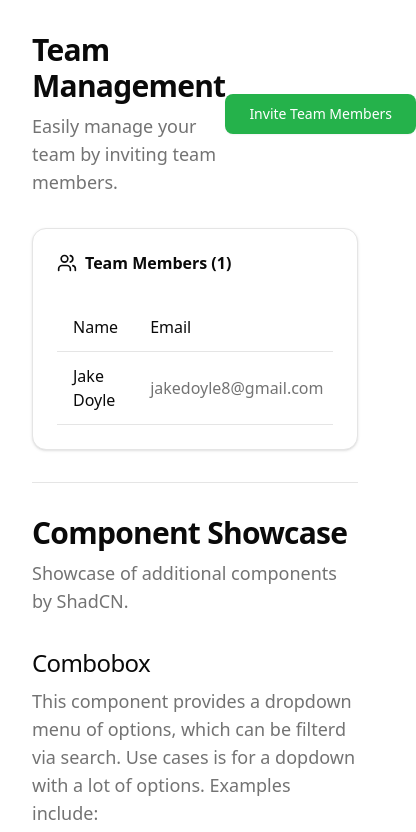
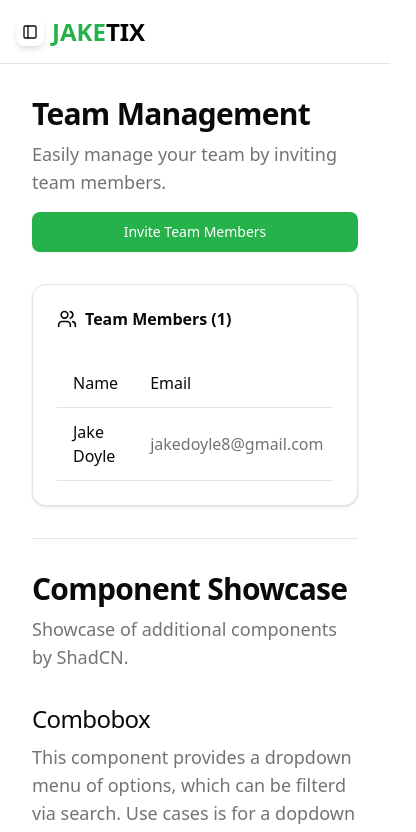
Before and after one commit to roumel00/demotix, a Next.js app: page / in a window 390 px wide. Shown: the top 832 px of the page, 416 px wide, since content can reach past the window. Built offline with nearby package versions, Linux system fonts and the light colour scheme.

Commit message:
adding mobile responsiveness and sidebar trigger for mobile view

```diff
--- a/app/layout.js
+++ b/app/layout.js
@@ -1,7 +1,7 @@
 import { Geist, Geist_Mono, Anton } from "next/font/google";
 import "./globals.css";
 import { Toaster } from "@/components/ui/sonner";
-import { SidebarProvider } from "@/components/ui/sidebar";
+import { SidebarProvider, SidebarTrigger, SidebarInset } from "@/components/ui/sidebar";
 import { AppSidebar } from "@/components/app-sidebar";
 
 const geistSans = Geist({
@@ -33,7 +33,18 @@ export default function RootLayout({ children }) {
       >
         <SidebarProvider>
           <AppSidebar />
-          {children}
+          <SidebarInset>
+            <div className="flex h-16 items-center gap-2 border-b px-4 md:hidden">
+              <SidebarTrigger />
+              <div className="flex items-center gap-2">
+                <h1 className="text-2xl font-bold">
+                  <span style={{ color: '#25b24b' }}>JAKE</span>
+                  <span style={{ color: '#000000' }}>TIX</span>
+                </h1>
+              </div>
+            </div>
+            {children}
+          </SidebarInset>
         </SidebarProvider>
         <Toaster />
       </body>
--- a/components/team-management.jsx
+++ b/components/team-management.jsx
@@ -44,17 +44,25 @@ export default function TeamManagement() {
 
   return (
     <div className="w-full">
-      <div className="flex items-center justify-between mb-8">
+      <div className="flex flex-col md:flex-row md:items-center md:justify-between mb-8 gap-4">
         <div className="space-y-2">
           <h1 className="text-3xl font-bold tracking-tight">Team Management</h1>
           <p className="text-muted-foreground text-lg">
             Easily manage your team by inviting team members.
           </p>
         </div>
-        <InviteMember
-          dialogTrigger={<Button variant="default" size="lg">Invite Team Members</Button>}
-          onInvite={addMember}
-        />
+        <div className="md:hidden">
+          <InviteMember
+            dialogTrigger={<Button variant="default" size="lg" className="w-full">Invite Team Members</Button>}
+            onInvite={addMember}
+          />
+        </div>
+        <div className="hidden md:block">
+          <InviteMember
+            dialogTrigger={<Button variant="default" size="lg">Invite Team Members</Button>}
+            onInvite={addMember}
+          />
+        </div>
       </div>
 
       <Card>
```
